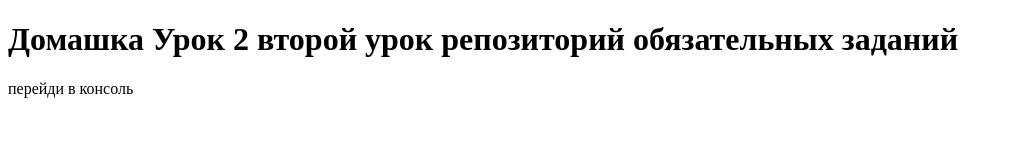
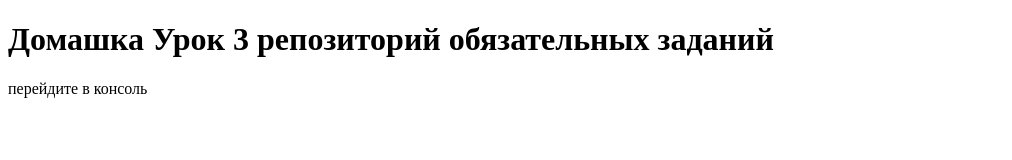
Before and after one commit to dimfreelancer/study_JS15, a plain HTML site: page index.html in a window 1280 px wide. Shown: the whole page, without its empty margins (0-1012 px from the left). Drawn offline with Linux system fonts and the light colour scheme.

Commit message:
Урок 3 подготовка для выполнения домашнего задания

```diff
--- a/index.html
+++ b/index.html
@@ -3,11 +3,11 @@
 <head>
     <meta charset="UTF-8">
     <meta name="viewport" content="width=device-width, initial-scale=1.0">
-    <title>Домашка Урок 2 второй урок</title>
+    <title>Домашка Урок 3 второй урок</title>
 </head>
 <body>
-    <h1>Домашка Урок 2 второй урок репозиторий обязательных заданий</h1>
-    <p>перейди в консоль</p>
+    <h1>Домашка Урок 3 репозиторий обязательных заданий</h1>
+    <p>перейдите в консоль</p>
 
     <script src="script.js" defer></script>
 </body>
```
Also changed, not shown: script.js (+33 -29 lines).
